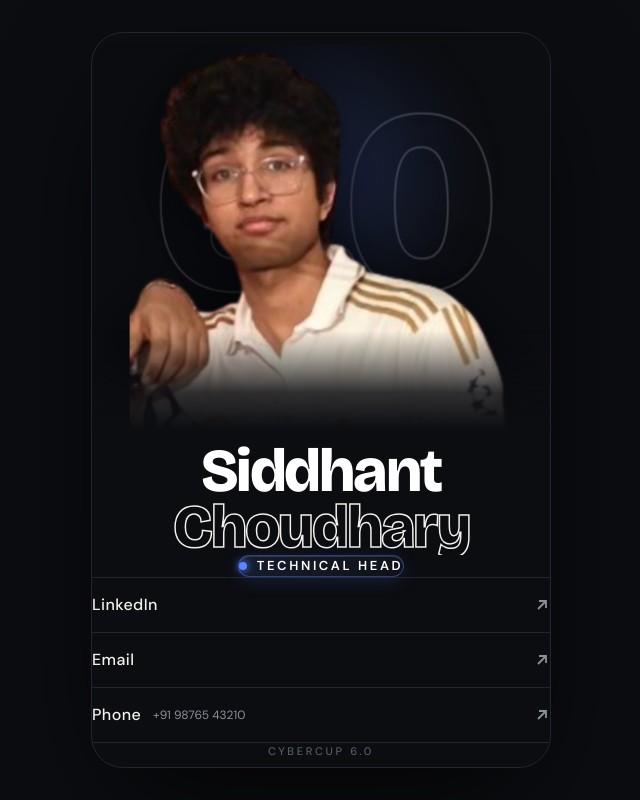
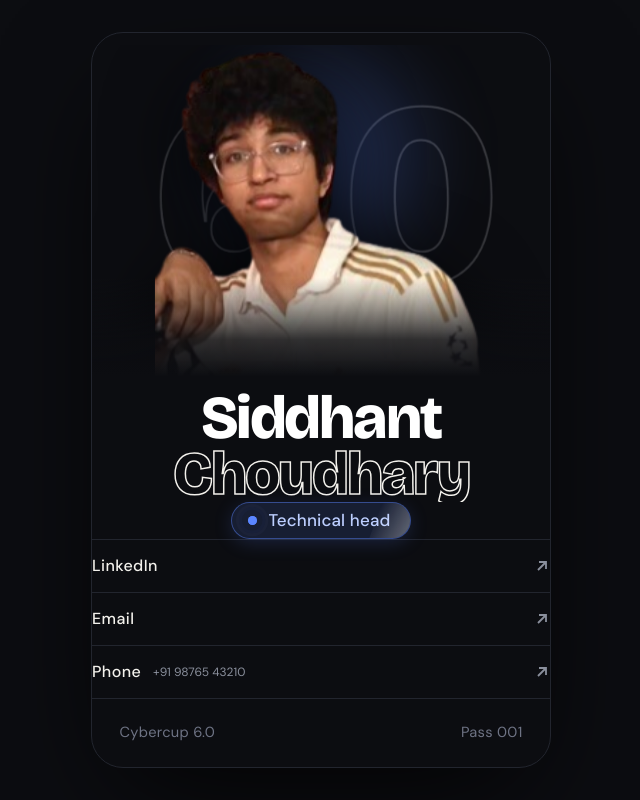
Before and after one commit to Sid4030/icard, a React (Vite) app: page / in a window 1280 px wide. Shown: the whole page, without its empty margins (319-959 px from the left). Built offline with nearby package versions, Linux system fonts and the light colour scheme.

Commit message:
refactor: role pill color-mix tinting, sentence case, GSAP shine/pulse and fixed footer bar

```diff
--- a/src/components/IdentityPass.jsx
+++ b/src/components/IdentityPass.jsx
@@ -93,6 +93,17 @@ export default function IdentityPass({ attendee }) {
     },
   ].filter(Boolean);
 
+  // Helpers for Sentence Case Role & Pass Number
+  const formatRole = (role) => {
+    if (!role) return '';
+    return role.charAt(0).toUpperCase() + role.slice(1).toLowerCase();
+  };
+
+  const passIdNumber = attendee.id?.includes('-')
+    ? attendee.id.split('-')[1]
+    : (attendee.passNumber || '001');
+  const passLabel = `Pass ${passIdNumber}`;
+
   // GSAP Choreography, Flashing Light & Entrance Sequence
   useEffect(() => {
     const ctx = gsap.context(() => {
@@ -110,11 +121,19 @@ export default function IdentityPass({ attendee }) {
           { autoAlpha: 1, yPercent: 0, rotate: 0, stagger: 0.025, duration: 0.65 },
           0.45
         )
-        .fromTo('.anim-role', { autoAlpha: 0, y: 12, scale: 0.92 }, { autoAlpha: 1, y: 0, scale: 1, duration: 0.5 }, '-=0.35')
+        .fromTo('.role', { autoAlpha: 0, scale: 0.85, y: 8 }, { autoAlpha: 1, scale: 1, y: 0, duration: 0.5, ease: 'back.out(2)' }, '-=0.3')
+        .fromTo('.shine', { xPercent: -150 }, { xPercent: 350, duration: 0.9, ease: 'power2.inOut' }, '<0.25')
         .fromTo('.anim-link', { autoAlpha: 0, y: 16 }, { autoAlpha: 1, y: 0, stagger: 0.07, duration: 0.45 }, '-=0.25')
-        .fromTo('.anim-foot', { autoAlpha: 0 }, { autoAlpha: 1, duration: 0.5 }, '-=0.2');
+        .fromTo('.foot', { autoAlpha: 0, y: 8 }, { autoAlpha: 1, y: 0, duration: 0.5 }, '-=0.2');
 
-      // 2. Idle subtle floating oscillation on Big 6.0
+      // 2. Pulsing ring on the dot: cheap, scale and opacity only
+      gsap.fromTo(
+        '.ring',
+        { scale: 1, opacity: 0.8 },
+        { scale: 3, opacity: 0, duration: 1.6, ease: 'power2.out', repeat: -1, repeatDelay: 0.6 }
+      );
+
+      // 3. Idle subtle floating oscillation on Big 6.0
       gsap.to(bigRef.current, {
         yPercent: 3,
         duration: 4.5,
@@ -123,7 +142,7 @@ export default function IdentityPass({ attendee }) {
         repeat: -1,
       });
 
-      // 3. Dynamic Flashing / Blinking Color Light Effect on 6.0
+      // 4. Dynamic Flashing / Blinking Color Light Effect on 6.0
       const flashTl = gsap.timeline({ repeat: -1, repeatDelay: 1.8 });
       flashTl
         .to(bigRef.current, {
@@ -199,22 +218,22 @@ export default function IdentityPass({ attendee }) {
     >
       <article
         ref={cardRef}
-        className="card relative flex flex-col justify-between overflow-hidden bg-[var(--ink)] w-full"
+        className="card relative flex flex-col overflow-hidden bg-[var(--ink)] w-full"
         style={{
+          '--c': accent,
           maxWidth: '460px',
           height: metrics.isDesktop ? 'min(92dvh, 880px)' : '100dvh',
           borderRadius: metrics.isDesktop ? '32px' : '0px',
           border: metrics.isDesktop ? '1px solid var(--line)' : 'none',
           boxShadow: metrics.isDesktop ? '0 40px 120px -30px rgba(0,0,0,0.9)' : 'none',
           paddingTop: 'max(env(safe-area-inset-top, 0px), 12px)',
-          paddingBottom: 'max(env(safe-area-inset-bottom, 0px), 8px)',
         }}
       >
         {/* ================================================================= */}
         {/* 1. HERO: GIANT OUTLINED "6.0" WITH COLOR FLASHING + SCALED AVATAR */}
         {/* ================================================================= */}
         <section
-          className="hero relative flex-1 min-h-[300px] sm:min-h-[340px] w-full overflow-hidden flex items-end justify-center pt-2"
+          className="hero relative flex-1 min-h-[260px] sm:min-h-[300px] w-full overflow-hidden flex items-end justify-center pt-2"
         >
           {/* Giant Outlined "6.0" with Dynamic Color Flashing & Blinking Effect */}
           <div
@@ -236,9 +255,8 @@ export default function IdentityPass({ attendee }) {
 
           {/* Soft Backlight Glow Centered Behind Head */}
           <div
-            className="absolute left-1/2 top-[32%] -translate-x-1/2 -translate-y-1/2 w-[280px] h-[280px] rounded-full pointer-events-none z-0"
+            className="glow absolute left-1/2 top-[32%] -translate-x-1/2 -translate-y-1/2 w-[280px] h-[280px] rounded-full pointer-events-none z-0"
             style={{
-              background: `radial-gradient(circle, ${accent}45 0%, ${accent}15 50%, transparent 75%)`,
               filter: 'blur(28px)',
             }}
           />
@@ -273,9 +291,9 @@ export default function IdentityPass({ attendee }) {
         </section>
 
         {/* ================================================================= */}
-        {/* 2. IDENTITY: TWO-LINE NAME & REFINED FROSTED ROLE BADGE WITH GAPS */}
+        {/* 2. IDENTITY: TWO-LINE NAME & REFINED ROLE PILL (SENTENCE CASE)    */}
         {/* ================================================================= */}
-        <section className="id relative px-7 sm:px-8 text-center z-30 -mt-3 sm:-mt-4">
+        <section className="id relative px-7 sm:px-8 text-center z-30 -mt-2 sm:-mt-4 shrink-0">
           <h1
             className="name font-['Bricolage_Grotesque',sans-serif] font-black leading-[0.92] tracking-[-0.035em] text-center"
             style={{ fontSize: 'clamp(2.3rem, 11vw, 3.8rem)' }}
@@ -307,37 +325,22 @@ export default function IdentityPass({ attendee }) {
             )}
           </h1>
 
-          {/* Centered Role Pill with Refined Frosted Glass UI & Ample Gaps */}
-          <div className="mt-4 sm:mt-5 mb-8 sm:mb-10 flex justify-center">
-            <div
-              className="anim-role inline-flex items-center gap-2.5 px-4.5 py-1.5 rounded-full text-[12px] sm:text-[13px] font-semibold tracking-[0.2em] uppercase transition-all shadow-md"
-              style={{
-                border: `1px solid ${accent}60`,
-                background: `linear-gradient(135deg, ${accent}22 0%, rgba(18, 20, 26, 0.75) 100%)`,
-                backdropFilter: 'blur(12px)',
-                boxShadow: `0 4px 20px -2px ${accent}30, inset 0 1px 0 rgba(255, 255, 255, 0.12)`,
-                color: '#ffffff',
-              }}
-            >
-              <span className="relative flex h-2 w-2">
-                <span
-                  className="animate-ping absolute inline-flex h-full w-full rounded-full opacity-75"
-                  style={{ backgroundColor: accent }}
-                />
-                <span
-                  className="relative inline-flex rounded-full h-2 w-2"
-                  style={{ backgroundColor: accent, boxShadow: `0 0 8px ${accent}` }}
-                />
-              </span>
-              <span>{attendee.role}</span>
-            </div>
+          {/* Centered Role Pill with Custom Tint, Sentence Case, Dot Pulse & Shine */}
+          <div className="mt-3 sm:mt-4 mb-6 sm:mb-7 flex justify-center">
+            <p className="role" style={{ '--c': accent }}>
+              <i>
+                <b className="ring" />
+              </i>
+              <span>{formatRole(attendee.role)}</span>
+              <span className="shine" />
+            </p>
           </div>
         </section>
 
         {/* ================================================================= */}
         {/* 3. LINKS: LINKEDIN, EMAIL, PHONE WITH GENEROUS SIDE PADDING       */}
         {/* ================================================================= */}
-        <ul className="links list-none p-0 w-full border-t border-[var(--line)] z-20">
+        <ul className="links list-none p-0 w-full border-t border-[var(--line)] z-20 shrink-0">
           {links.map((link) => (
             <li key={link.label} className="anim-link border-b border-[var(--line)] overflow-hidden">
               <a
@@ -345,7 +348,7 @@ export default function IdentityPass({ attendee }) {
                 target={link.external ? '_blank' : undefined}
                 rel={link.external ? 'noopener noreferrer' : undefined}
                 className="group flex w-full items-center justify-between px-7 sm:px-8 py-3.5 sm:py-4 transition-colors duration-200 hover:bg-white/[0.04] active:bg-white/[0.08]"
-                style={{ minHeight: metrics.isShortPhone ? '48px' : '54px' }}
+                style={{ minHeight: metrics.isShortPhone ? '46px' : '52px' }}
               >
                 <div className="flex items-center gap-3">
                   <span className="text-[15px] sm:text-[16px] font-medium tracking-wide text-[var(--text)] group-hover:text-white transition-colors">
@@ -370,10 +373,11 @@ export default function IdentityPass({ attendee }) {
         </ul>
 
         {/* ================================================================= */}
-        {/* 4. FOOTER: MINIMAL CYBERCUP 6.0                                   */}
+        {/* 4. FOOTER: CYBERCUP 6.0 & PASS NUMBER WITH SAFE-AREA INSET PADDING */}
         {/* ================================================================= */}
-        <footer className="anim-foot py-4 sm:py-5 text-center text-[11px] font-medium tracking-[0.24em] text-[#555a68] uppercase z-10">
-          Cybercup 6.0
+        <footer className="foot shrink-0">
+          <span>Cybercup 6.0</span>
+          <span>{passLabel}</span>
         </footer>
       </article>
     </main>
--- a/src/data/attendees.js
+++ b/src/data/attendees.js
@@ -53,8 +53,8 @@ export const HEADS_DATA = {
     github: "manan-nidar",
     avatar: "/images-without-background/Manan_ridar-removebg-preview.png",
     avatarScale: 1.25,
-    accentColor: "#38bdf8",
-    accentSecondary: "#818cf8",
+    accentColor: "#c77dff",
+    accentSecondary: "#e879f9",
     venue: "Design & Creative Studio",
     description: "Design Head overseeing brand identity, visual systems, and creative direction."
   },
--- a/src/index.css
+++ b/src/index.css
@@ -58,3 +58,88 @@ html, body, #root {
 ::-webkit-scrollbar-thumb:hover {
   background: rgba(255, 255, 255, 0.22);
 }
+
+/* =========================================================================
+   CARD, ROLE PILL & BOTTOM BAR (CONTAINER-QUERY DRIVEN & COLOR-MIX TINTED)
+   ========================================================================= */
+
+.card {
+  --c: var(--accent, #5b86ff);
+  container-type: inline-size;
+}
+
+.role {
+  --c: #5b86ff;                      /* overridden per person */
+  position: relative;
+  overflow: hidden;
+  display: inline-flex;
+  align-items: center;
+  gap: .65em;
+  padding: .55em 1.15em .55em .95em;
+  border-radius: 99px;
+  border: 1px solid color-mix(in srgb, var(--c) 45%, transparent);
+  background: color-mix(in srgb, var(--c) 14%, transparent);
+  color: color-mix(in srgb, var(--c) 40%, #fff);
+  font: 500 max(13px, 3.7cqw)/1 var(--body);
+  letter-spacing: .01em;             /* no wide tracking, no caps */
+  box-shadow: 0 4px 20px -2px color-mix(in srgb, var(--c) 22%, transparent);
+}
+
+.role i {
+  position: relative;
+  width: .55em;
+  height: .55em;
+  border-radius: 50%;
+  background: var(--c);
+  display: inline-block;
+  flex-shrink: 0;
+}
+
+.role i::after {
+  content: "";
+  position: absolute;
+  inset: 0;
+  border-radius: 50%;
+  border: 1px solid var(--c);
+}
+
+.role i .ring {
+  position: absolute;
+  inset: 0;
+  border-radius: 50%;
+  border: 1px solid var(--c);
+  pointer-events: none;
+}
+
+.role .shine {
+  content: "";
+  position: absolute;
+  inset: 0;
+  width: 40%;
+  background: linear-gradient(100deg, transparent, rgba(255, 255, 255, .28), transparent);
+  transform: translateX(-150%) skewX(-20deg);
+  pointer-events: none;
+}
+
+.glow {
+  background: radial-gradient(closest-side, color-mix(in srgb, var(--c) 35%, transparent), transparent);
+}
+
+.foot {
+  display: flex;
+  justify-content: space-between;
+  align-items: center;
+  padding: 5cqw 6cqw calc(5cqw + env(safe-area-inset-bottom, 0px));
+  font-size: max(12px, 3.2cqw);
+  color: #6e7384;                    /* readable, but still quieter than the links */
+  letter-spacing: .02em;
+}
+
+@media (prefers-reduced-motion: reduce) {
+  .role .shine {
+    display: none;
+  }
+  .role i .ring {
+    opacity: 0.5;
+  }
+}
```
